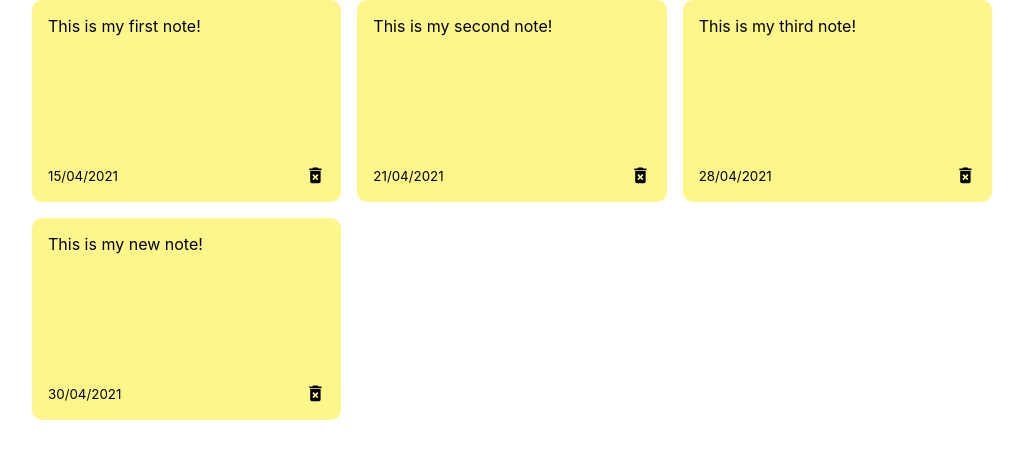
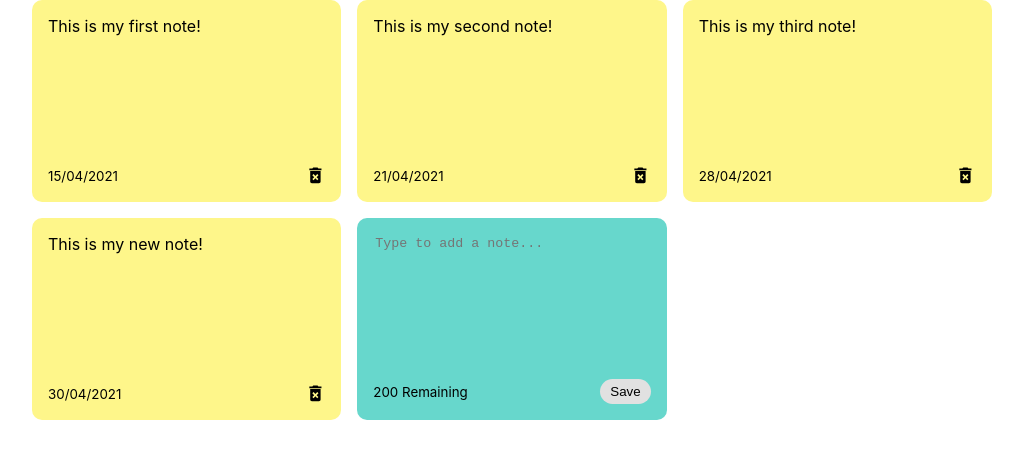
Before and after one commit to leopoldkwok/notes-app, a React (Create React App) app: page / in a window 1280 px wide. Shown: the top 458 px of the page, without its empty margins (128-1151 px from the left). Built offline with nearby package versions, Linux system fonts and the light colour scheme.

Commit message:
Add new notes component

```diff
--- a/src/App.js
+++ b/src/App.js
@@ -26,9 +26,20 @@ const App = () => {
     },
   ]);
 
+  const addNote = (text) => {
+    const date = new Date();
+    const newNote = {
+      id: nanoid,
+      text: text,
+      date: date.toLocaleDateString(),
+    };
+    const newNotes = [...notes, newNote];
+    setNotes(newNotes);
+  };
+
   return (
     <div className='container'>
-      <NotesList notes={notes} />
+      <NotesList notes={notes} handleAddNote={addNote} />
     </div>
   );
 };
--- /dev/null
+++ b/src/components/AddNote.js
@@ -0,0 +1,36 @@
+import { useState } from 'react';
+
+const AddNote = ({ handleAddNote }) => {
+  const [noteText, setNoteText] = useState('');
+
+  const handleChange = (event) => {
+    setNoteText(event.target.value);
+  };
+
+  const handleSaveClick = () => {
+    if (noteText.trim().length > 0) {
+      handleAddNote(noteText);
+      setNoteText('');
+    }
+  };
+
+  return (
+    <div className='note new'>
+      <textarea
+        rows='8'
+        cols='10'
+        placeholder='Type to add a note...'
+        value={noteText}
+        onChange={handleChange}
+      ></textarea>
+      <div className='note-footer'>
+        <small>200 Remaining</small>
+        <button className='save' onClick={handleSaveClick}>
+          Save
+        </button>
+      </div>
+    </div>
+  );
+};
+
+export default AddNote;
--- a/src/components/NotesList.js
+++ b/src/components/NotesList.js
@@ -1,11 +1,13 @@
 import Note from './Note';
+import AddNote from './AddNote';
 
-const NotesList = ({ notes }) => {
+const NotesList = ({ notes, handleAddNote }) => {
   return (
     <div className='notes-list'>
       {notes.map((note) => (
         <Note id={note.id} text={note.text} date={note.date} />
       ))}
+      <AddNote handleAddNote={handleAddNote} />
     </div>
   );
 };
--- a/src/index.css
+++ b/src/index.css
@@ -26,6 +26,32 @@ code {
   grid-template-columns: repeat(auto-fit, minmax(250px, 1fr));
 }
 
+.note.new {
+  background-color: #67d7cc;
+}
+
+textarea {
+  border: none;
+  resize: none;
+  background-color: #67d7cc;
+}
+
+textarea:focus {
+  outline: none;
+}
+
+.save {
+  background-color: #e1e1e1;
+  border: none;
+  border-radius: 15px;
+  padding: 5px 10px 5px 10px;
+}
+
+.save:hover {
+  background-color: #ededed;
+  cursor: pointer;
+}
+
 .note {
   background-color: #fef68a;
   border-radius: 10px;
```
